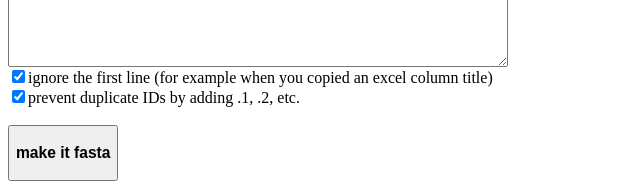
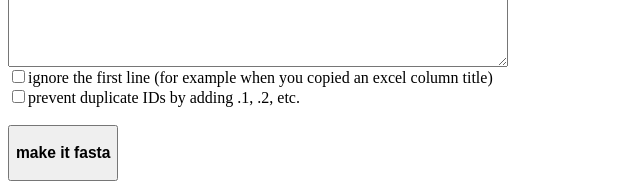
Before and after one commit to jamesamcl/makeitfasta, a plain HTML site: page index.html in a window 1280 px wide. Shown: the part 844-1030 px from the top of the page, 0-640 px from the left. Drawn offline with Linux system fonts and the light colour scheme.

Commit message:
turn off options by default

```diff
--- a/index.html
+++ b/index.html
@@ -26,8 +26,8 @@ ctactacta
 <textarea style="width: 500px; height: 500px;"></textarea>
 <br>
 
-<input type="checkbox" id="ignorefirst" checked>ignore the first line (for example when you copied an excel column title)</input> <br/>
-<input type="checkbox" id="nodup" checked>prevent duplicate IDs by adding .1, .2, etc.</input> <br />
+<input type="checkbox" id="ignorefirst">ignore the first line (for example when you copied an excel column title)</input> <br/>
+<input type="checkbox" id="nodup">prevent duplicate IDs by adding .1, .2, etc.</input> <br />
 <br/>
 <button onclick="javascript:fasta();"><h3>make it fasta</h3></button>
 <br/>
```
